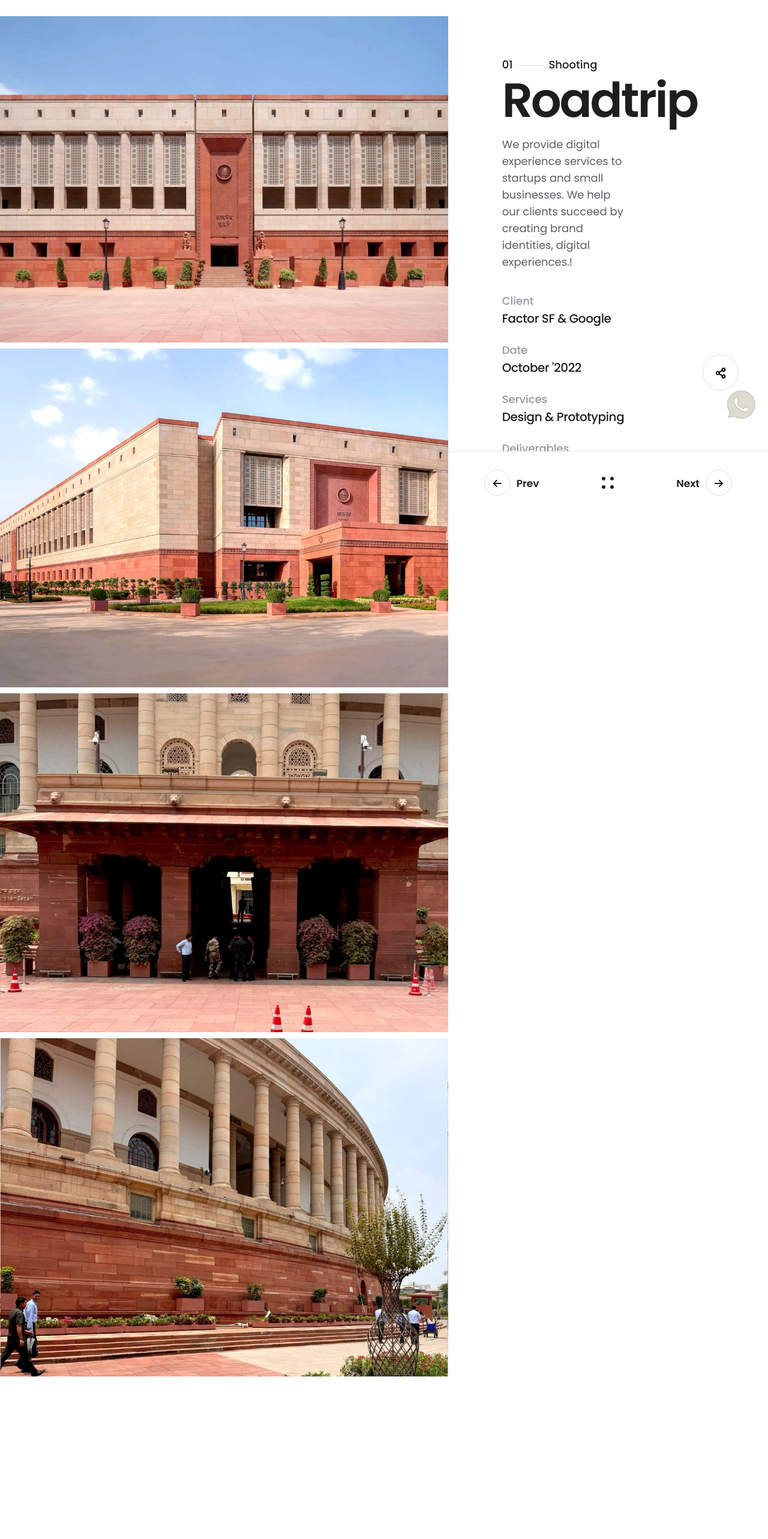
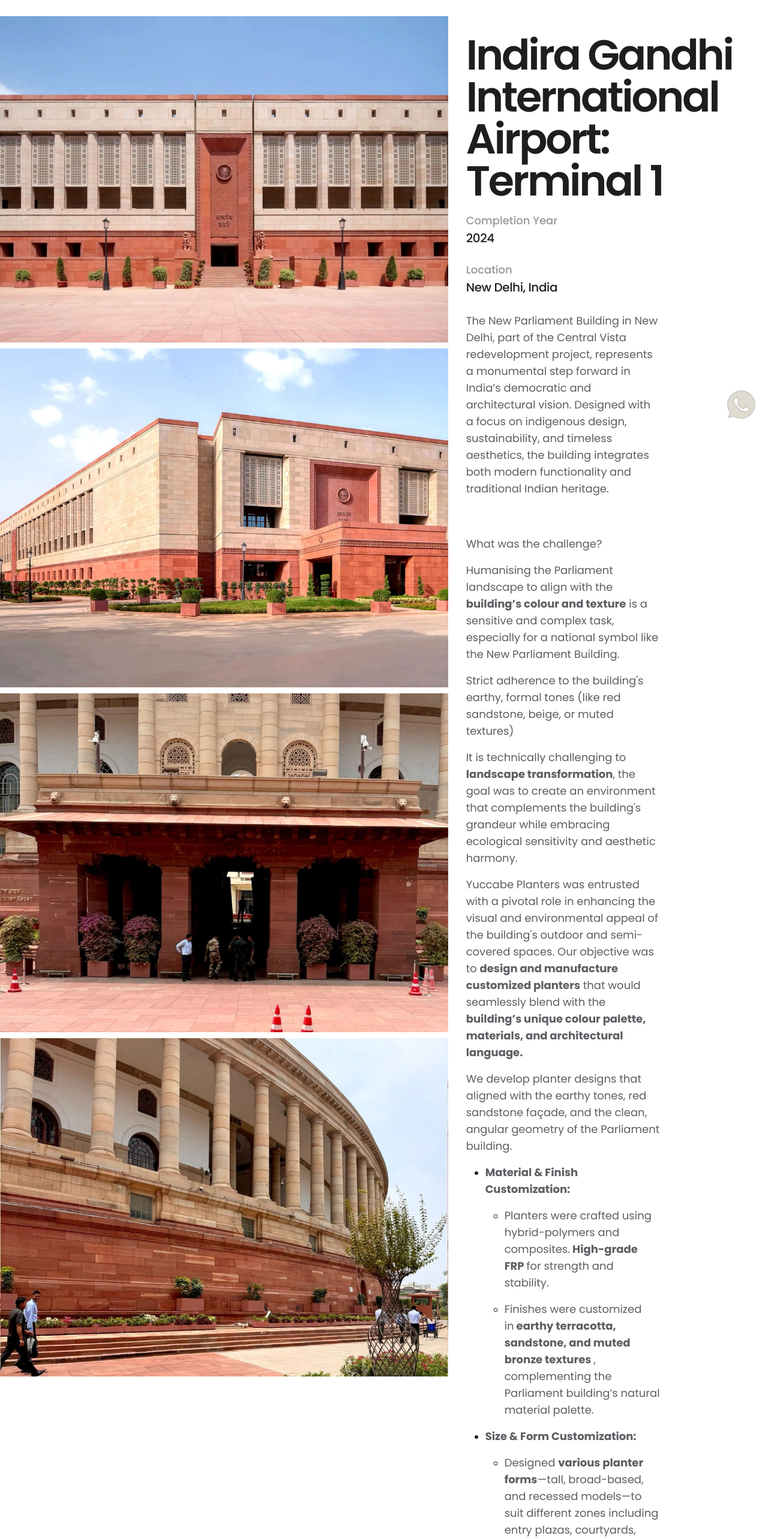
Before and after one commit to chaakdotin/yuccabeplanters, a React (Vite) app: page /indira-gandhi-international-airport-t1 in a window 1280 px wide. Shown: the part 80-2646 px from the top of the page at 60% size. Built offline with nearby package versions, Linux system fonts and the light colour scheme.

Commit message:
dfgfdgfdg

```diff
--- a/src/Portfolio1.css
+++ b/src/Portfolio1.css
@@ -34,12 +34,9 @@ img {
     max-width: 100%;
 }
 .project-details-1-right {
-    padding: 70px 90px;
-    height: 725px;
-    overflow: hidden;
-    overflow-y: scroll;
-    overscroll-behavior-y: contain;
-    scrollbar-width: thin;
+    padding: 30px 30px;
+    height: 100%;
+    /* overflow: hidden; */
 }
 .project-details-1-title-box {
     margin-bottom: 40px;
--- a/src/indira-gandhi-international-airport-t1.jsx
+++ b/src/indira-gandhi-international-airport-t1.jsx
@@ -4,16 +4,7 @@ import gsap from 'gsap'
 
 export default function indiragandhiinternationalairportt1() {
     useEffect(() => {
-        gsap.to('.project-details-1-right-wrap',{
-            y:0,
-            scrollTrigger:{
-                trigger:".project-details-1-right-wrap",
-                start:"top 11.5%",
-                end:"+=2175",
-                scrub:true,
-                pin:true,
-            }
-        })
+
     })
     return (
         <>
@@ -23,7 +14,7 @@ export default function indiragandhiinternationalairportt1() {
                     <div className="row g-0">
                         <div className="col-xl-7">
                             <div className="project-details-1-left">
-                            <div className="project-details-1-thumb mb-10">
+                                <div className="project-details-1-thumb mb-10">
                                     <img
                                         src="/img/projects/Project_1.jpg"
                                         alt=""
@@ -57,32 +48,97 @@ export default function indiragandhiinternationalairportt1() {
                             <div className="project-details-1-right-wrap" >
                                 <div className="project-details-1-right position-relative">
                                     <div className="project-details-1-title-box">
-                                        <span className="project-details-1-subtitle">
-                                            <i>01</i>Shooting
-                                        </span>
-                                        <h4 className="project-details-1-title">Roadtrip</h4>
+                                        <span className="project-details-1-subtitle d-none"></span>
+
+                                        <h4 className="project-details-1-title" style={{fontSize:70}}>Indira Gandhi International Airport: Terminal 1</h4>
+                                        <div className="project-details-1-info-wrap">
+                                            <div className="project-details-1-info">
+                                                <span>Completion Year</span>
+                                                <h4>2024</h4>
+                                            </div>
+                                            <div className="project-details-1-info">
+                                                <span>Location</span>
+                                                <h4>New Delhi, India
+                                                </h4>
+                                            </div>
+                                        </div>
                                         <p>
-                                            We provide digital experience services to startups and small
-                                            businesses. We help our clients succeed by creating brand
-                                            identities, digital experiences.!
+                                            The New Parliament Building in New Delhi, part of the Central Vista redevelopment project, represents a monumental step forward in India’s democratic and architectural vision. Designed with a focus on indigenous design, sustainability, and timeless aesthetics, the building integrates both modern functionality and traditional Indian heritage.
                                         </p>
+
                                     </div>
-                                    <div className="project-details-1-info-wrap">
+                                    <div className="project-details-1-title-box pt-4">
                                         <div className="project-details-1-info">
-                                            <span>Client</span>
-                                            <h4>Factor SF &amp; Google</h4>
-                                        </div>
-                                        <div className="project-details-1-info">
-                                            <span>Date</span>
-                                            <h4>October '2022</h4>
-                                        </div>
-                                        <div className="project-details-1-info">
-                                            <span>Services</span>
-                                            <h4>Design &amp; Prototyping</h4>
-                                        </div>
-                                        <div className="project-details-1-info">
-                                            <span>Deliverables</span>
-                                            <h4>UI / UX Design</h4>
+                                            <p>What was the challenge?</p>
+
+                                            <p>Humanising the Parliament landscape to align with the <b>building’s colour and texture</b> is a sensitive and complex task, especially for a national symbol like the New Parliament Building. </p>
+
+                                            <p>Strict adherence to the building's earthy, formal tones (like red sandstone, beige, or muted textures)</p>
+
+                                            <p>It is technically challenging to <b>landscape transformation</b>, the goal was to create an environment that complements the building's grandeur while embracing ecological sensitivity and aesthetic harmony.</p>
+
+                                            <p>Yuccabe Planters was entrusted with a pivotal role in enhancing the visual and environmental appeal of the building's outdoor and semi-covered spaces. Our objective was to <b>design and manufacture customized planters</b> that would seamlessly blend with the <b>building’s unique colour palette, materials, and architectural language.</b></p>
+
+                                            <p>We develop planter designs that aligned with the earthy tones, red sandstone façade, and the clean, angular geometry of the Parliament building.</p>
+                                            <ul className=''>
+                                                <li>
+                                                    <p>
+                                                        <b>Material & Finish Customization:</b>
+                                                    </p>
+                                                    <ul>
+                                                        <li>
+                                                            <p>
+                                                                Planters were crafted using hybrid-polymers and composites.
+                                                                <b className='px-1'>High-grade FRP</b>
+                                                                for strength and stability.
+                                                            </p>
+                                                        </li>
+                                                        <li>
+                                                            <p>
+                                                                Finishes were customized in
+                                                                <b className='px-1'>earthy terracotta, sandstone, and muted bronze textures</b>,
+                                                                complementing the Parliament building’s natural material palette.
+                                                            </p>
+                                                        </li>
+                                                    </ul>
+                                                </li>
+                                                <li>
+                                                    <p>
+                                                        <b>Size & Form Customization:</b>
+                                                    </p>
+                                                    <ul>
+                                                        <li>
+                                                            <p>
+                                                                Designed <b> various planter forms</b>—tall, broad-based, and recessed models—to suit different zones including entry plazas, courtyards, corridors, and podium areas.
+                                                            </p>
+                                                        </li>
+                                                        <li>
+                                                            <p>
+                                                                Sizes were tailored for <b>specific native and ornamental plants</b>, enhancing visual impact and plant health.
+                                                            </p>
+                                                        </li>
+                                                    </ul>
+                                                </li>
+                                                <li>
+                                                    <p>
+                                                        <b>Visual Harmony:</b> The planters acted as transitional elements between the built environment and green landscaping, <b>amplifying the architectural intent</b>  and creating soft visual breaks.
+                                                    </p>
+                                                </li>
+                                                <li>
+                                                    <p>
+                                                        <b>National Symbolism:</b> Through the thoughtful selection of textures and colours, the planters helped <b>honour India’s cultural narrative</b> while showcasing modern design precision.
+                                                    </p>
+                                                </li>
+                                                <li>
+                                                    <p>
+                                                        <b>Recognition:</b>  The aesthetic and functional contribution of Yuccabe Planters has been well acknowledged by project stakeholders, affirming our commitment to quality, customisation, and design excellence.
+
+                                                    </p>
+                                                </li>
+                                            </ul>
+                                            <p>
+                                            Yuccabe Planters is proud to have been part of this prestigious national project. Our ability to <b>incorporate design with function</b> and deliver <b>custom solutions at scale</b> reinforces our position as a trusted partner in high-impact architectural and landscape projects across India.
+                                            </p>
                                         </div>
                                     </div>
                                     <div className="project-details-1-social">
```
